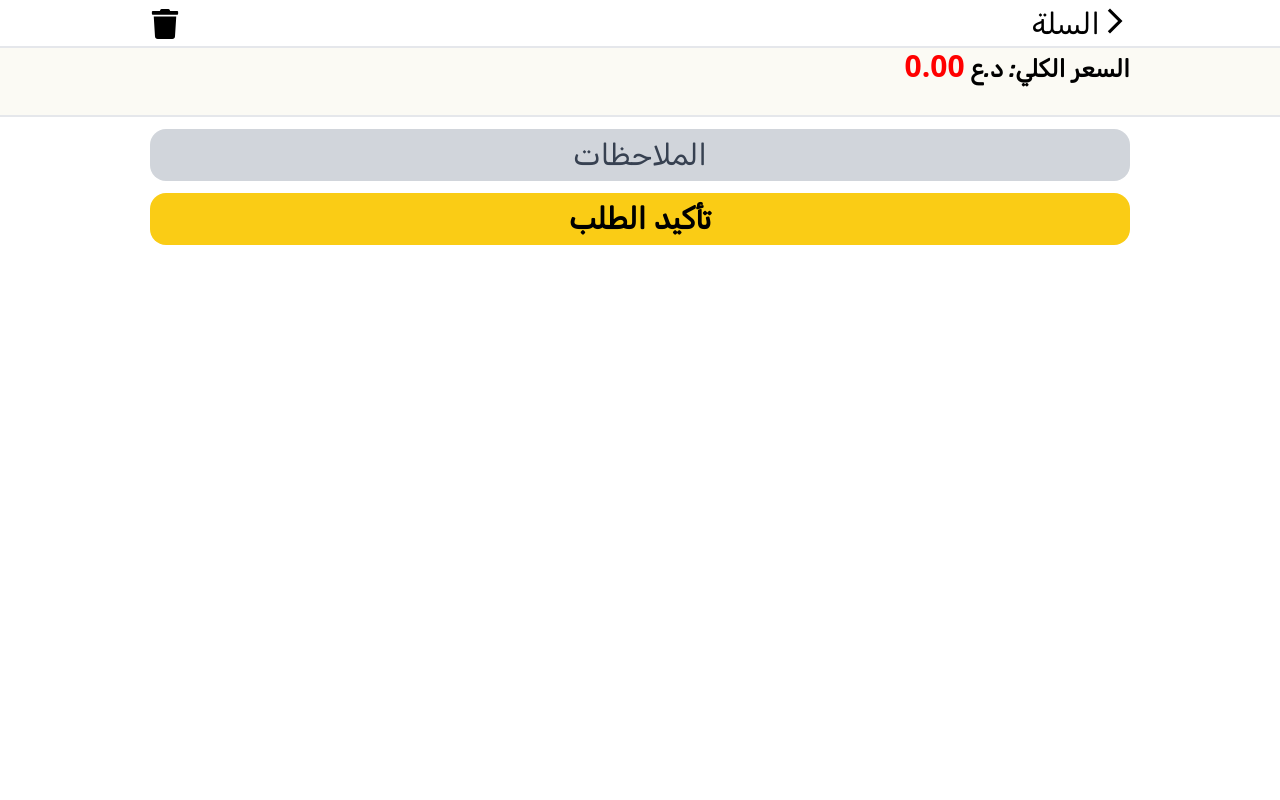
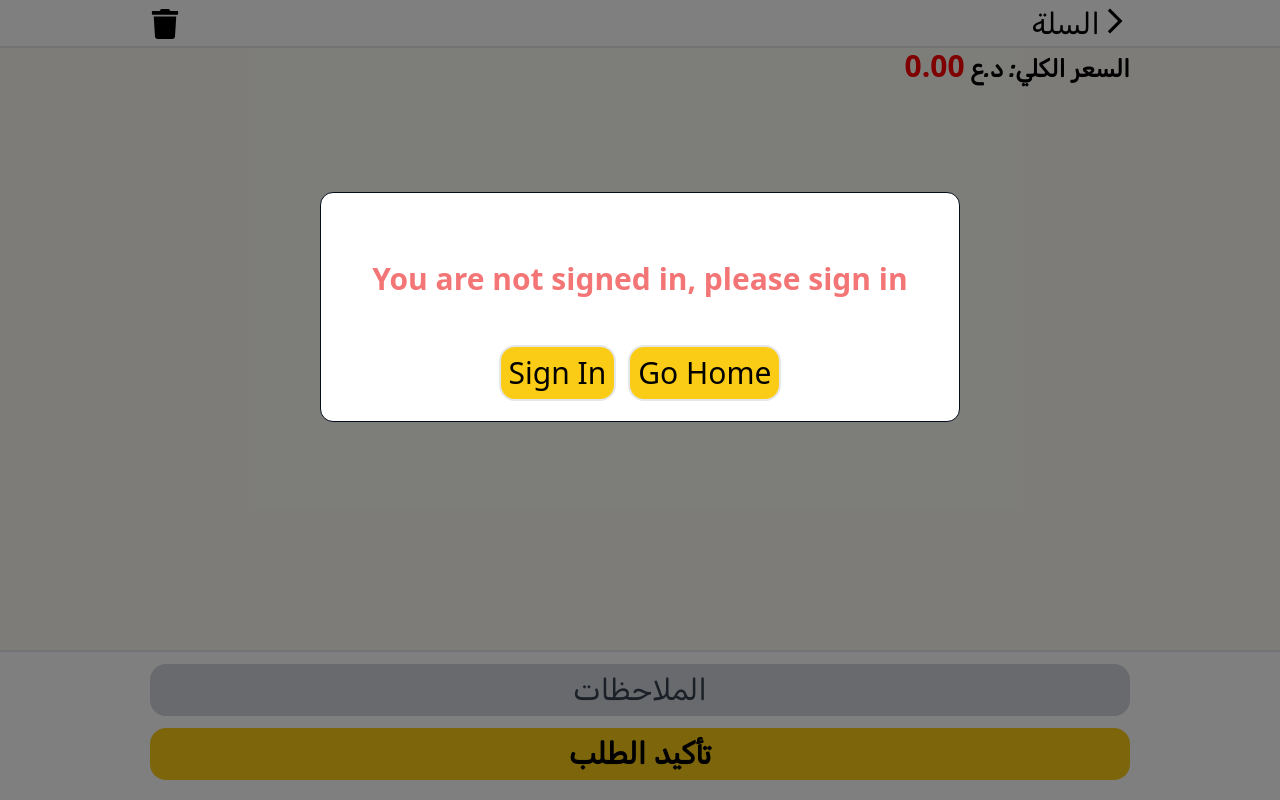
Before and after one commit to GTYaseen/Star-Food, a Next.js app: page /cart in a window 1280 px wide. Built offline with nearby package versions, Linux system fonts and the light colour scheme.

Commit message:
orders api error

```diff
--- a/src/app/api/orders/route.js
+++ b/src/app/api/orders/route.js
@@ -1,30 +1,30 @@
 import { PrismaClient } from "@prisma/client";
+import { NextResponse } from "next/server";
 
-const prisma = new PrismaClient();
-
-function setCorsHeaders(response) {
-  response.headers.set("Access-Control-Allow-Origin", "*");
-  response.headers.set("Access-Control-Allow-Methods", "GET, OPTIONS");
-  response.headers.set(
-    "Access-Control-Allow-Headers",
-    "Content-Type, Authorization"
-  );
-  return response;
-}
+const prisma = new PrismaClient({
+  datasources: {
+    db: {
+      url: process.env.DATABASE_URL,
+      options: {
+        ssl: {
+          rejectUnauthorized: true,
+        },
+      },
+    },
+  },
+});
 
 export async function GET(req) {
   try {
-    const orders = await prisma.orders.findMany();
-    const response = new Response(JSON.stringify(orders));
-    return setCorsHeaders(response);
+    return NextResponse.json({
+      success: true,
+      orders: await prisma.orders.findMany(),
+    });
   } catch (error) {
-    const response = new Response(
-      JSON.stringify({
-        success: false,
-        error,
-      })
-    );
-    return setCorsHeaders(response);
+    return NextResponse.json({
+      success: false,
+      error: error.message,
+    });
   }
 }
 
@@ -34,21 +34,14 @@ export async function POST(req) {
     let order = await prisma.orders.create({
       data: body,
     });
-
-    const response = new Response(
-      JSON.stringify({
-        success: true,
-        order,
-      })
-    );
-    return setCorsHeaders(response);
+    return NextResponse.json({
+      success: true,
+      order,
+    });
   } catch (error) {
-    const response = new Response(
-      JSON.stringify({
-        success: false,
-        error,
-      })
-    );
-    return setCorsHeaders(response);
+    return NextResponse.json({
+      success: false,
+      error: error.message,
+    });
   }
 }
--- a/src/app/cart/page.js
+++ b/src/app/cart/page.js
@@ -1,11 +1,6 @@
 "use client";
 import React, { useEffect, useState } from "react";
-import {
-  Image,
-  Popover,
-  PopoverTrigger,
-  PopoverContent,
-} from "@nextui-org/react";
+import { Image } from "@nextui-org/react";
 import useStore from "@/app/store";
 import AppContainer from "../components/container/container";
 import { Space } from "../components/space/Space";
@@ -13,12 +8,18 @@ import { TiPlus, TiMinus } from "react-icons/ti";
 import { FaTrash } from "react-icons/fa";
 import { useRouter } from "next/navigation";
 import { MdArrowForwardIos } from "react-icons/md";
+import { decodeToken } from "@/app/auth";
+import {Modal} from "@/app/components/modal/Modal"
+import axios from "axios";
 
 function Page() {
   const { cart, setCart } = useStore();
   const [totalPrice, setTotalPrice] = useState(0);
   const [quantities, setQuantities] = useState({});
   const [isModalOpen, setIsModalOpen] = useState(false);
+  const [id, setId] = useState("");
+  const [user, setUser] = useState(null);
+  const [kicker, setKicker] = useState(false);
   useEffect(() => {
     // Calculate total price whenever quantities or cart items change
     const newTotalPrice = cart.reduce((acc, item) => {
@@ -30,10 +31,12 @@ function Page() {
   useEffect(() => {
     let storedCart = localStorage.getItem("cart");
     if (storedCart) setCart(JSON.parse(storedCart));
+    setId(localStorage.getItem("id"));
   }, []);
   const handleDelete = () => {
     setCart([]);
     localStorage.setItem("cart", JSON.stringify(cart));
+    router.push("/kitchens/" + id);
   };
 
   const handleQuantityChange = (itemId, newQuantity) => {
@@ -54,7 +57,7 @@ function Page() {
   };
   const router = useRouter();
   const sideClick = () => {
-    router.push("/kitchens");
+    router.push("/kitchens/" + id);
   };
   const [modalPosition, setModalPosition] = useState({ top: 0, left: 0 });
 
@@ -63,7 +66,27 @@ function Page() {
     setModalPosition({ top: rect.bottom + window.scrollY, left: rect.left });
     setIsModalOpen(!isModalOpen);
   };
-
+  useEffect(() => {
+    const token = localStorage.getItem("token");
+    if (token) {
+      setUser(decodeToken(token));
+    } else {
+      setKicker(true);
+    }
+  }, []);
+  const handelSingIn = () => {
+    router.push("/login");
+  }
+  const handelHome = () => {
+    router.push(`/kitchens/${id}`)
+  }
+  const handelOrder = () => {
+    axios.post(`https://localhost:3000/api/order`,
+      {
+        cart,
+      }
+      )
+  }
   return (
     <div className="bg-[#FBFAF4] h-fit">
       <Space height={"2rem"} />
@@ -147,7 +170,7 @@ function Page() {
         </div>
         <Space height={"10px"} />
       </AppContainer>
-      <div className="bg-white border-t-2 w-full bottom-0 left-0 right-0 z-10 flex items-center justify-center h-[fit-content]">
+      <div className="bg-white border-t-2 fixed w-full bottom-0 left-0 right-0 z-10 flex items-center justify-center h-[fit-content]">
         <AppContainer>
           <div className="text-3xl flex flex-col gap-3">
             <input
@@ -169,15 +192,24 @@ function Page() {
           {/* Your modal content goes here */}
           <div className="text-3xl">هل تريد مسح السلة؟</div>
           <div className="flex justify-end mt-4 gap-3">
-            <button className="text-2xl font-bold h-[40px] w-[60px] bg-yellow-400 rounded-xl" onClick={() => setIsModalOpen(false)}>
+            <button
+              className="text-2xl font-bold h-[40px] w-[60px] bg-yellow-400 rounded-xl"
+              onClick={() => setIsModalOpen(false)}
+            >
               الغاء
             </button>
-            <button className="text-2xl font-bold h-[40px] w-[60px] bg-yellow-400 rounded-xl" onClick={handleDelete}>
+            <button
+              className="text-2xl font-bold h-[40px] w-[60px] bg-yellow-400 rounded-xl"
+              onClick={handleDelete}
+            >
               مسح
             </button>
           </div>
         </div>
       )}
+      <Modal open={kicker} onOk={handelSingIn} onClose={handelHome}>
+          You are not signed in, please sign in
+      </Modal>
     </div>
   );
 }
--- /dev/null
+++ b/src/app/components/modal/Modal.jsx
@@ -0,0 +1,32 @@
+
+import React from 'react';
+import './modal.css';
+import { CgCloseR } from "react-icons/cg";
+import { Space } from '../space/Space';
+
+export const Modal = ({ children, open, onOk, onCancel,title, ...props }) => {
+  const modalStyle = {
+    display: open ? 'block' : 'none',
+  };
+let topTitle = ""
+  if(title){
+    topTitle = title
+  }
+  console.log(open);
+  return (
+    <div className="modal" style={modalStyle}>
+      <div className="modal-content">
+        <div className="modal-header">
+        <Space height={"3rem"} />
+          <h3>{topTitle}</h3>
+        </div>
+        <p className='text-3xl text-center font-sans font-bold animate-pulse text-red-500'>{children}</p>
+        <Space height={"3rem"} />
+        <div className="flex justify-center items-center gap-3">
+          <button className='bg-yellow-400 text-3xl font-sans rounded-2xl p-2 border-2 hover:bg-yellow-500 hover:scale-110 transition duration-300' onClick={onOk}>Sign In</button>
+          <button className='bg-yellow-400 text-3xl font-sans rounded-2xl p-2 border-2 hover:bg-yellow-500 hover:scale-110 transition duration-300' onClick={onCancel}>Go Home</button>
+        </div>
+      </div>
+    </div>
+  );
+};
--- /dev/null
+++ b/src/app/components/modal/modal.css
@@ -0,0 +1,76 @@
+.modal {
+  display: none;
+  position: fixed;
+  top: 0;
+  left: 0;
+  width: 100%;
+  height: 100%;
+  background-color: rgba(0, 0, 0, 0.5);
+  z-index: 999;
+}
+.modal-header h3{
+  font-family: sans-serif;
+}
+.modal-header button{
+  background-color: #fff;
+  border: 1px solid #e2e8f0;
+  border-radius: 10px;
+  color: #0d172a;
+  width: 30px;
+  height: 30px;
+  font-size: 20px;
+  display: flex;
+  align-items: center;
+  justify-content: center;
+}
+.modal-header {
+  display: flex;
+  justify-content: space-between;
+  align-items: center;
+}
+.modal-content {
+  background-color: #fff;
+  margin: 15% auto;
+  padding: 20px;
+  border: 1px solid #888;
+  width: 50%;
+  border: 1px solid #040d1a;
+  border-radius: 13px;
+}
+
+.modal-footer {
+  margin-top: 20px;
+  text-align: right;
+  display: flex;
+  justify-content: flex-end;
+}
+
+.modbtn {
+  margin-left: 10px;
+  background-color: #fff;
+  border: 1px solid #e2e8f0;
+  border-radius: 10px;
+  color: #0d172a;
+  width: 60px;
+  height: 27px;
+  font-size: 12px;
+  margin-top: 0;
+  margin-bottom: 0;
+  display: flex;
+  align-items: center;
+  justify-content: center;
+}
+.modbtn:hover {
+  background-color: #1e293b;
+  color: #fff;
+}
+.close-button {
+  font-size: 22px;
+  cursor: pointer;
+  color: #000;
+  transition:0.5s ;
+}
+
+.close-button:hover {
+  scale: 1.2;
+}
--- a/src/app/globals.css
+++ b/src/app/globals.css
@@ -13,3 +13,6 @@
 * {
   font-family: "Rubik", sans-serif;
 }
+body{
+  background-color: #FBFAF4;
+}
--- a/src/app/kitchens/[id]/page.js
+++ b/src/app/kitchens/[id]/page.js
@@ -15,7 +15,6 @@ function Page({ params }) {
   const [loading, setLoading] = useState(true);
   const [data, setData] = useState([]);
   const { cart, setCart } = useStore();
-
 
   useEffect(() => {
     const token = localStorage.getItem("token");
@@ -44,15 +43,13 @@ function Page({ params }) {
         setLoading(false);
       }
     };
-    useEffect(() => {
-      let id=params.id
-      localStorage.setItem("id", id);
-    }, []);
 
     fetchData();
   }, [id]);
-
-  const width = 1000;
+  useEffect(() => {
+    let id = params.id;
+    localStorage.setItem("id", id);
+  }, []);
   console.log(cart);
   return (
     <div className="bg-[#FBFAF4] h-[100vh]">
```
Also changed, not shown: 1 other file (tests, documents, lock files or other folders).
